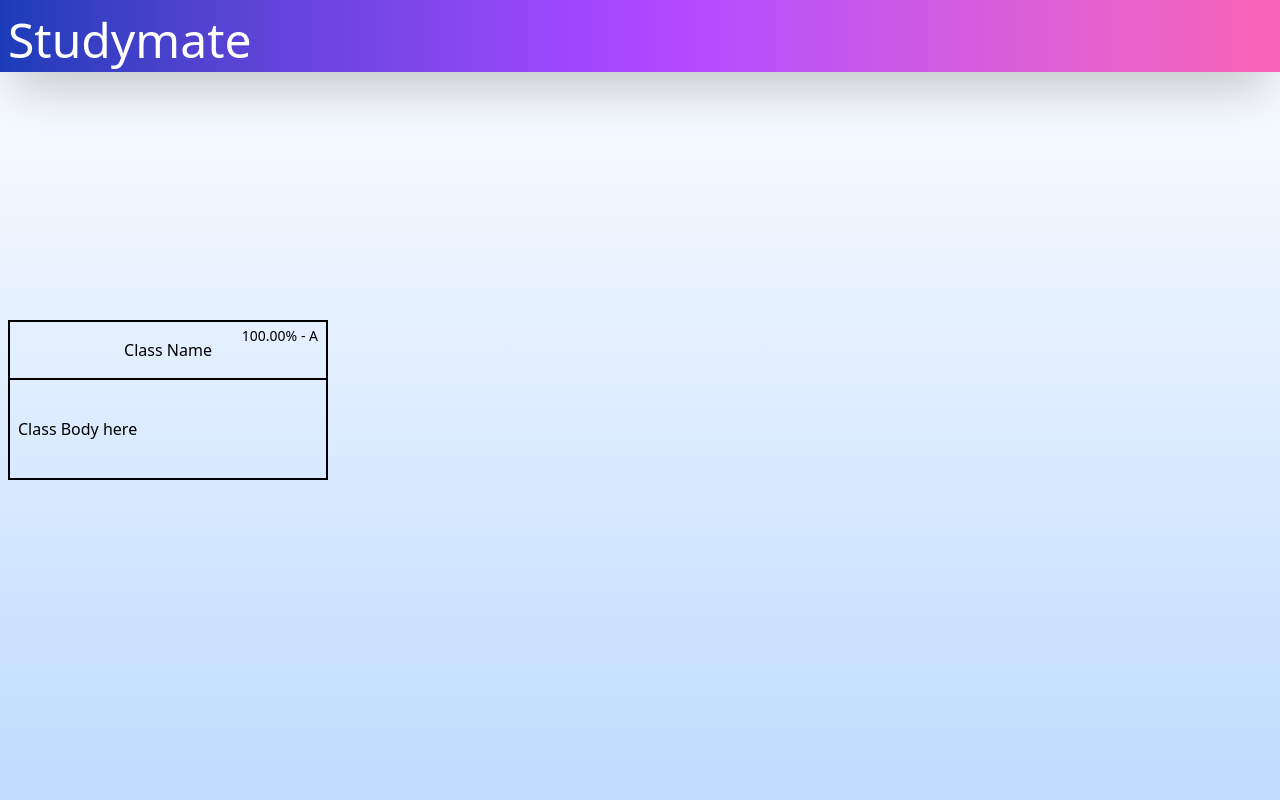
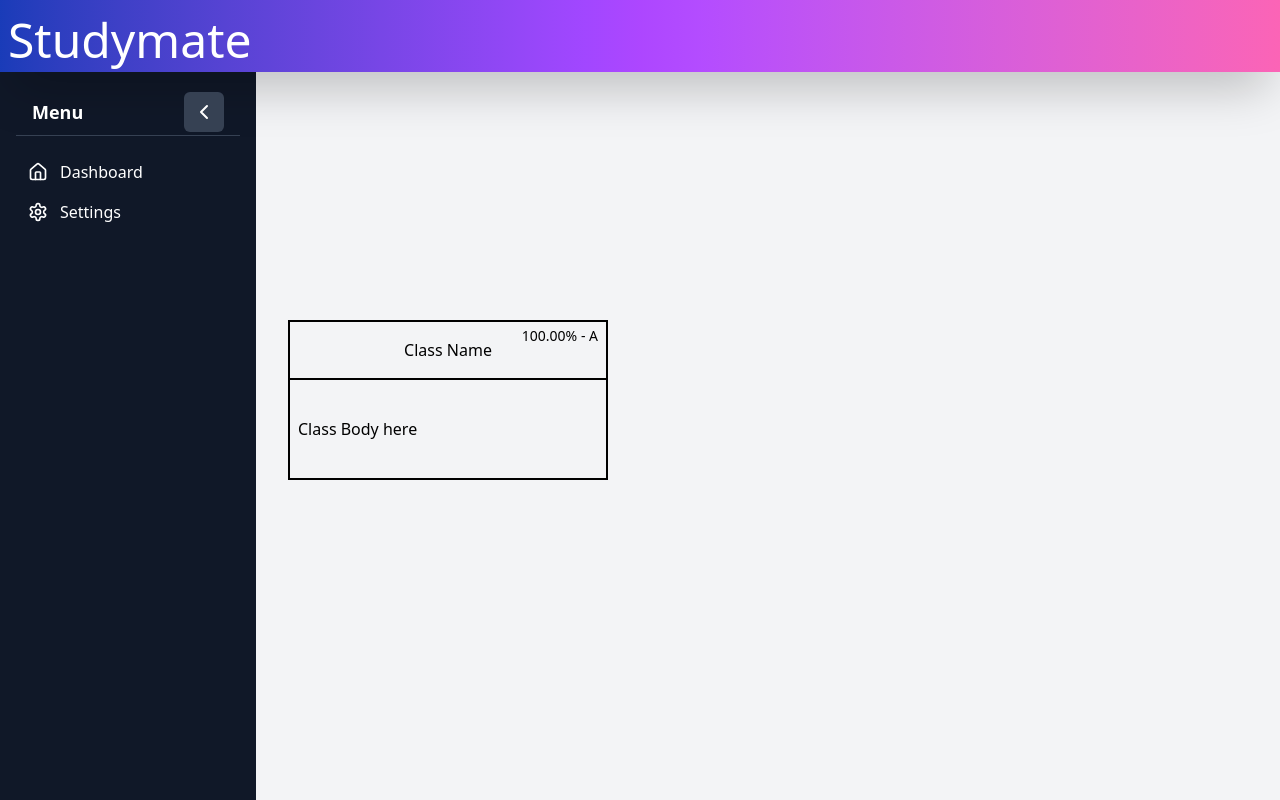
Before and after one commit to PRAjwal03714/Learning-Management-System, a Next.js app: page /dashboard in a window 1280 px wide. Built offline with nearby package versions, Linux system fonts and the light colour scheme.

Commit message:
Added sidebar and components folder

```diff
--- a/package.json
+++ b/package.json
@@ -9,6 +9,7 @@
     "lint": "next lint"
   },
   "dependencies": {
+    "lucide-react": "^0.479.0",
     "next": "15.2.0",
     "react": "^19.0.0",
     "react-dom": "^19.0.0"
--- a/src/app/dashboard/page.tsx
+++ b/src/app/dashboard/page.tsx
@@ -1,5 +1,8 @@
+import Layout from "@/components/Layout";
+
 export default function dashboard() {
     return (
+        <Layout>
         <div id='wrapper' className='flex flex-col h-full w-full justify-center'>
 
             <div id = 'Class1 Module' className= 'flex flex-col justify-center p-2'>
@@ -11,4 +14,5 @@
             </div>
 
         </div>
+        </Layout>
     )}
--- /dev/null
+++ b/src/components/Layout.tsx
@@ -0,0 +1,12 @@
+import { ReactNode } from "react";
+import Sidebar from "./SideBar";
+
+export default function Layout({children}: {children: ReactNode}){
+    return(
+        <div className="flex h-screen">
+            {/*SideBar on the left */}
+            <Sidebar />
+            <main className="flex-1 p-6 bg-gray-100 overflow=auto">{children}</main>
+        </div>
+    )
+}
--- /dev/null
+++ b/src/components/SideBar.tsx
@@ -0,0 +1,46 @@
+"use client";
+import Link from "next/link";
+import { useState } from "react";
+import {Home,Settings,Menu,ChevronLeft} from "lucide-react";
+
+const sidebarItems = [
+    {name: "Dashboard", href:"/dashboard", icon: <Home size = {20}/>},
+    {name: "Settings", href:"/settings",icon: <Settings size={20} />}
+];
+
+export default function Sidebar(){
+    const [isOpen, setIsOpen] = useState(true); // Side Bar open/not open
+    return(
+        <aside className={`h-screen bg-gray-900 text-white p-4 transition-all duration-300 ${
+            isOpen ? "w-64" : "w-25"
+          } flex flex-col`}>
+            {/* Open Close sidebar*/}
+            <div className="flex items-center justify-between p-3 border-b border-gray-700 relative z-50 h-12 p-4 mt-18">
+            {isOpen && <span className="text-lg font-bold">Menu</span>}
+                <button
+                    onClick = {() => setIsOpen(!isOpen)}
+                    className="p-2 text-white bg-gray-700 rounded-md hover:bg-gray-600 transition"
+                >
+                    {isOpen ? <ChevronLeft size = {24}/> : <Menu size = {24}/>}
+                </button>
+            </div>
+            {/*Side Bar*/}
+            <nav className="mt-4 space-y-2 flex-grow">
+                <ul>
+                    {sidebarItems.map((item) => (
+                        <li key = {item.name}>
+                            <Link
+                                href = {item.href}
+                                className={`flex items-center px-3 py-2 rounded-md hover:bg-gray-700 ${
+                                    isOpen ? "gap-3" : "justify-center"
+                                  }`}>
+                            {item.icon} {/* Always showing icon */}
+                            {isOpen && <span>{item.name}</span>}
+                            </Link>
+                        </li>
+                    ))}
+                </ul>
+            </nav>
+        </aside>
+    )
+}
```
Also changed, not shown: 1 other file (tests, documents, lock files or other folders).
